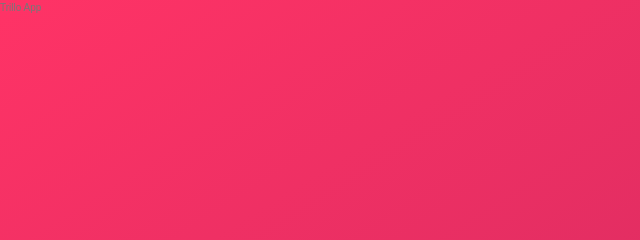
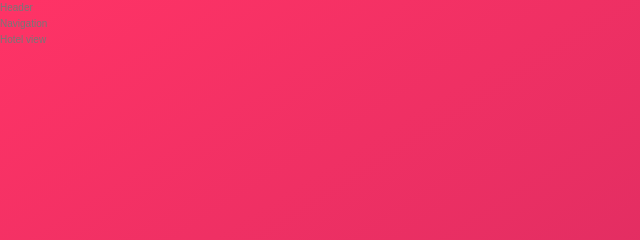
Before and after one commit to lekegitrepo/trillo, a website: page index.html in a window 1280 px wide. Shown: the top 240 px of the page, 0-640 px from the left. Drawn offline with Linux system fonts and the light colour scheme.

Commit message:
create basic layout of the page

```diff
--- a/index.html
+++ b/index.html
@@ -14,7 +14,19 @@
 
 <body>
 
-  <div>Trillo App</div>
+  <div class="container">
+    <header class="header">
+      Header
+    </header>
+    <div class="content">
+      <nav class="sidebar">
+        Navigation
+      </nav>
+      <main class="hotel-view">
+        Hotel view
+      </main>
+    </div>
+  </div>
 
 </body>
 
--- a/sass/_base.scss
+++ b/sass/_base.scss
@@ -1,7 +1,4 @@
-/*
-COLORS
-*/
-
+/*COLORS*/
 :root {
   --color-primary: #eb2f64;
   --color-primary-light: #FF3366;
```
Also changed, not shown: css/style.css.
